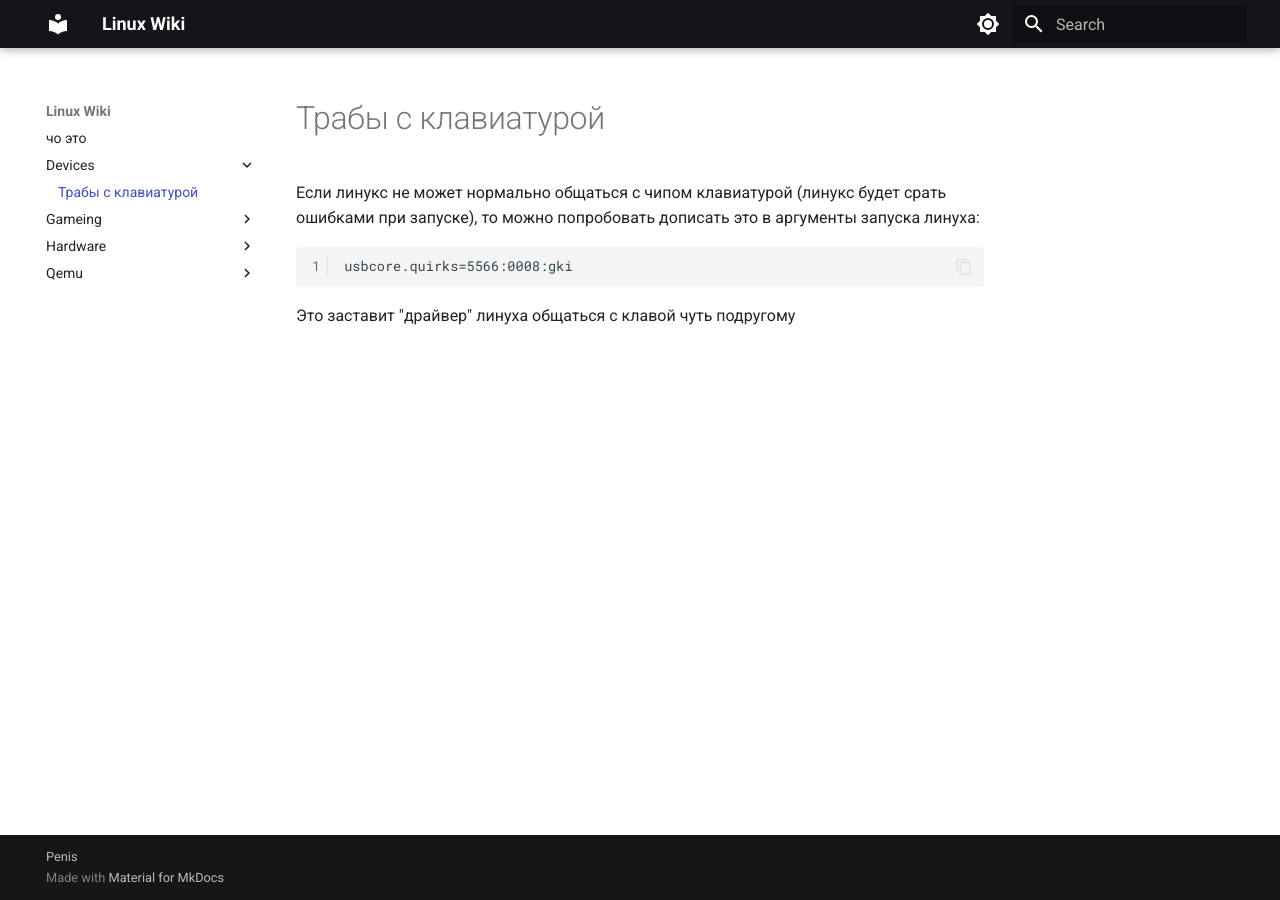
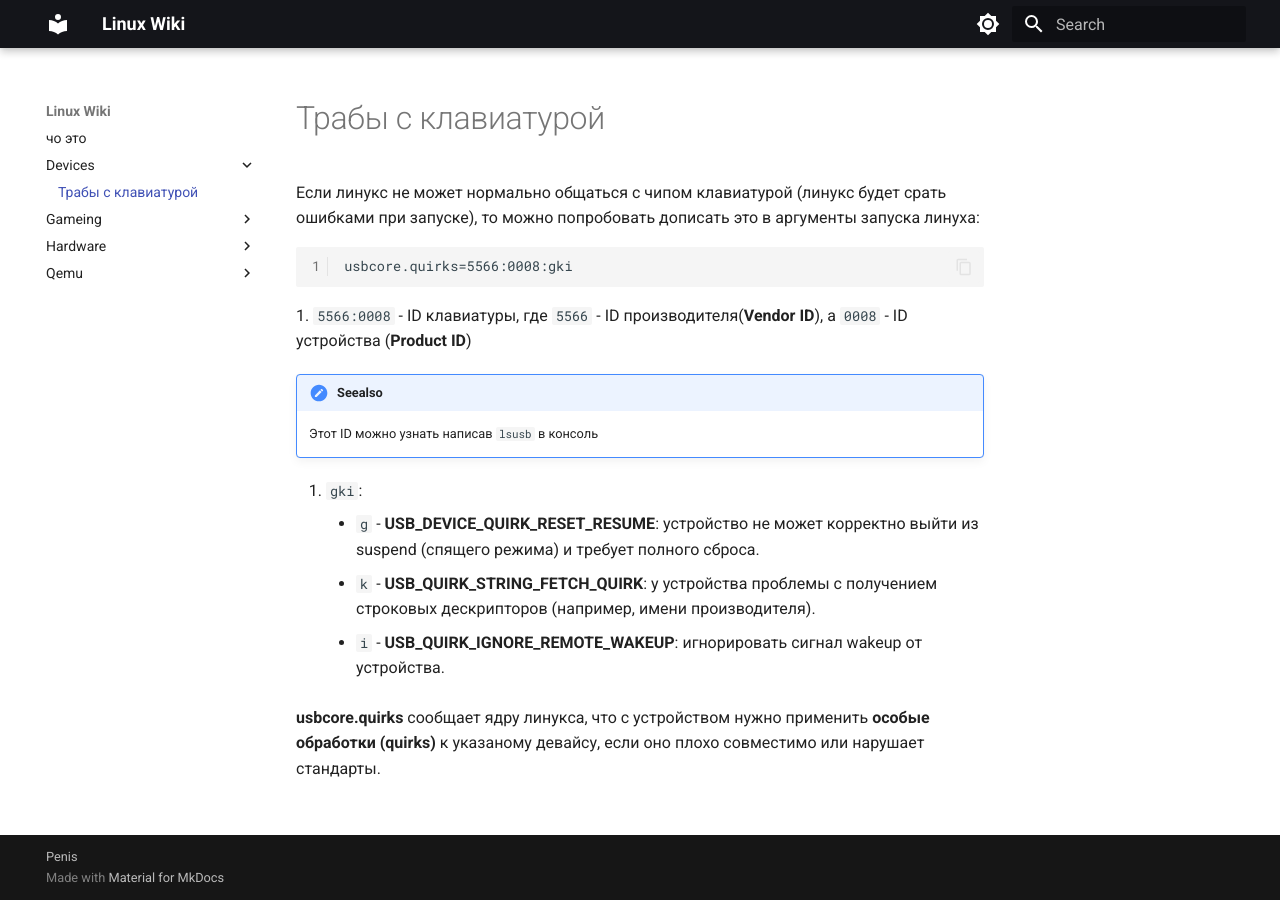
Before and after one commit to nyarkus/lsg, an MkDocs documentation site: the page built from docs/devices/keyboard.md, in a window 1280 px wide. Built offline with MkDocs 1.6.1 and Material for MkDocs 9.7.7, drawn with Linux system fonts in a browser that asks for light colours.

Commit message:
update keyboard.md

````diff
--- a/docs/devices/keyboard.md
+++ b/docs/devices/keyboard.md
@@ -3,4 +3,12 @@
 ```
 usbcore.quirks=5566:0008:gki
 ```
-Это заставит "драйвер" линуха общаться с клавой чуть подругому
+1. `5566:0008` - ID клавиатуры, где `5566` - ID производителя(**Vendor ID**), а `0008` - ID устройства (**Product ID**)
+!!! seealso
+    Этот ID можно узнать написав `lsusb` в консоль
+2. `gki`:
+    - `g` -  **USB_DEVICE_QUIRK_RESET_RESUME**: устройство не может корректно выйти из suspend (спящего режима) и требует полного сброса.
+    - `k` - **USB_QUIRK_STRING_FETCH_QUIRK**: у устройства проблемы с получением строковых дескрипторов (например, имени производителя).
+    - `i` - **USB_QUIRK_IGNORE_REMOTE_WAKEUP**: игнорировать сигнал wakeup от устройства.
+
+**usbcore.quirks** сообщает ядру линукса, что с устройством нужно применить **особые обработки (quirks)** к указаному девайсу, если оно плохо совместимо или нарушает стандарты.
````
